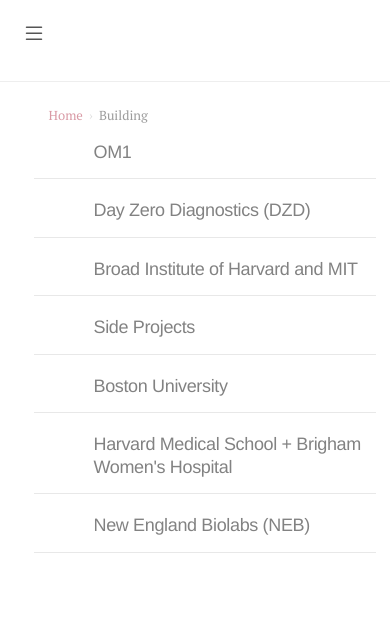
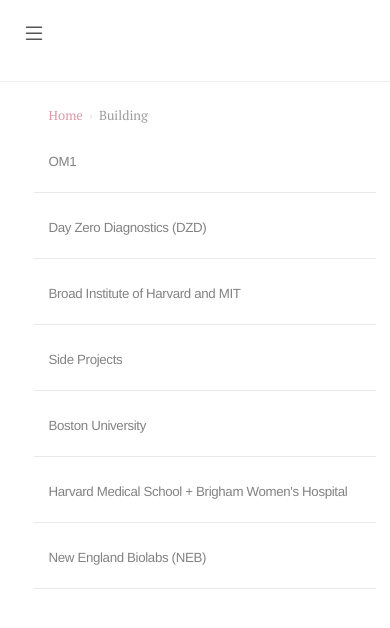
Before and after one commit to tmfarrell/tmfarrell.github.io, a Jekyll site: the page built from building.html, in a window 390 px wide. Shown: the top 628 px of the page. Built offline with Jekyll 4.4.1, drawn with Linux system fonts in a browser that asks for light colours.

Commit message:
update formatting; update post

```diff
--- a/Gemfile
+++ b/Gemfile
@@ -1,5 +1,6 @@
 source "https://rubygems.org"
 
+gem "github-pages", group: :jekyll_plugins
 gem "jekyll"
 gem "redcarpet", github: "triplecanopy/redcarpet"
 gem 'jemoji'
--- a/building.html
+++ b/building.html
@@ -39,13 +39,9 @@
         {% assign sorted_items = current_org_group.items | sort: "date" | reverse %}
         {% for item in sorted_items %}
           <li>
-            <a href="{{ item.link }}"><span style="font-size: medium;">{{ item.title }}</span></a>
-            <span style="color: darkgrey; font-size: medium;">
-              / {{ item.date | date: "%Y" }}
-            </span>
-            <p class="portfolio-description">
-              <span style="color: grey">{{ item.description }}</span>
-            </p>
+            <a href="{{ item.link }}" class="portfolio-link">{{ item.title }}</a>
+            <span class="portfolio-date"> / {{ item.date | date: "%Y" }}</span>
+            <p class="portfolio-description">{{ item.description }}</p>
           </li>
         {% endfor %}
       </ul>
@@ -62,7 +58,7 @@
 }
 
 .org-group {
-  margin-bottom: 20px;
+  margin-bottom: 2rem;
   border-bottom: 1px solid #e8e8e8;
 }
 
@@ -74,7 +70,7 @@
   user-select: none;
   padding-left: 60px;
   border: none;
-  margin-bottom: 15px;
+  margin-bottom: 1rem;
 }
 
 .org-header:hover h3 {
@@ -84,7 +80,7 @@
 .org-header h3 {
   margin: 0;
   display: inline-block;
-  font-size: large;
+  font-size: 1rem;
   font-weight: 400;
   font-family: "Helvetica Neue", Helvetica, Arial, sans-serif;
   color: #828282;
@@ -99,17 +95,13 @@
 
 .org-group[open] .org-header {
   border-bottom: none;
-  margin-bottom: 20px;
-  /*background-color: #f6f6f6;
-  padding-top: 10px;
-  padding-bottom: 1px;*/
+  margin-bottom: 1.25rem;
   color: #ac4142;
 }
 
 .org-group[open] .org-header h3 {
   color: #ac4142;
   font-weight: 500;
-  /*background-color: rgb(234, 234, 234);*/
 }
 
 .org-group .post-list {
@@ -119,10 +111,8 @@
 }
 
 .org-group .post-list li {
-  /*padding-bottom: 1.5rem;
-  border-bottom: 1px solid #f5f5f5;*/
-  margin-bottom: 1.5rem;
-  font-size: medium ;
+  margin-bottom: 2rem;
+  font-size: 0.9rem;
 }
 
 .org-group .post-list li:last-child {
@@ -130,4 +120,164 @@
   margin-bottom: 0;
   padding-bottom: 0;
 }
+
+.portfolio-description {
+  margin-top: 0.25rem;
+  margin-bottom: 0;
+  color: #666;
+  line-height: 1.4;
+  font-size: 0.85rem;
+}
+
+.portfolio-link {
+  font-size: 0.9rem;
+}
+
+.portfolio-date {
+  color: #888;
+  font-size: 0.85rem;
+}
+
+/* Responsive styles */
+@media (max-width: 768px) {
+  .org-group {
+    margin-bottom: 1.25rem;
+  }
+
+  .org-header {
+    padding-left: 30px;
+    margin-bottom: 0.75rem;
+  }
+
+  .org-header h3 {
+    font-size: 1rem;
+  }
+
+  .org-group[open] .org-header {
+    margin-bottom: 1rem;
+  }
+
+  .org-group .post-list {
+    padding-left: 30px;
+  }
+
+  .org-group .post-list li {
+    font-size: 0.85rem;
+    margin-bottom: 1.25rem;
+  }
+
+  .portfolio-description {
+    font-size: 0.8rem;
+    margin-top: 0.2rem;
+  }
+
+  .portfolio-link {
+    font-size: 0.85rem;
+  }
+
+  .portfolio-date {
+    font-size: 0.8rem;
+  }
+}
+
+@media (max-width: 480px) {
+  .org-group {
+    margin-bottom: 1rem;
+  }
+
+  .org-header {
+    padding-left: 15px;
+    margin-bottom: 0.5rem;
+  }
+
+  .org-header h3 {
+    font-size: 0.95rem;
+  }
+
+  .org-group[open] .org-header {
+    margin-bottom: 0.75rem;
+  }
+
+  .org-group .post-list {
+    padding-left: 15px;
+  }
+
+  .org-group .post-list li {
+    font-size: 0.8rem;
+    margin-bottom: 1rem;
+  }
+
+  .portfolio-description {
+    font-size: 0.75rem;
+    line-height: 1.4;
+    margin-top: 0.15rem;
+  }
+
+  .portfolio-link {
+    font-size: 0.8rem;
+  }
+
+  .portfolio-date {
+    font-size: 0.75rem;
+  }
+}
+
+/* Additional responsive adjustments for very small screens */
+@media (max-width: 360px) {
+  .org-group {
+    margin-bottom: 0.75rem;
+  }
+
+  .org-header {
+    padding-left: 10px;
+    margin-bottom: 0.4rem;
+  }
+
+  .org-group[open] .org-header {
+    margin-bottom: 0.5rem;
+  }
+
+  .org-group .post-list {
+    padding-left: 10px;
+  }
+
+  .org-group .post-list li {
+    margin-bottom: 0.75rem;
+  }
+
+  .portfolio-link {
+    font-size: 0.75rem;
+  }
+
+  .portfolio-date {
+    font-size: 0.7rem;
+  }
+
+  .portfolio-description {
+    font-size: 0.7rem;
+    margin-top: 0.1rem;
+  }
+}
+
+/* Improve touch targets on mobile */
+@media (max-width: 768px) {
+  .org-header {
+    min-height: 44px;
+    display: flex;
+    align-items: center;
+  }
+
+  .portfolio-link {
+    display: inline-block;
+    padding: 0.25rem 0;
+  }
+}
+
+/* Better text wrapping on small screens */
+@media (max-width: 480px) {
+  .org-header h3, .portfolio-link, .portfolio-date, .portfolio-description {
+    word-wrap: break-word;
+    overflow-wrap: break-word;
+  }
+}
 </style>
```
Also changed, not shown: _posts/2026-01-05-central_dogma_of_ai.md (+3 -9 lines), Gemfile.lock.
